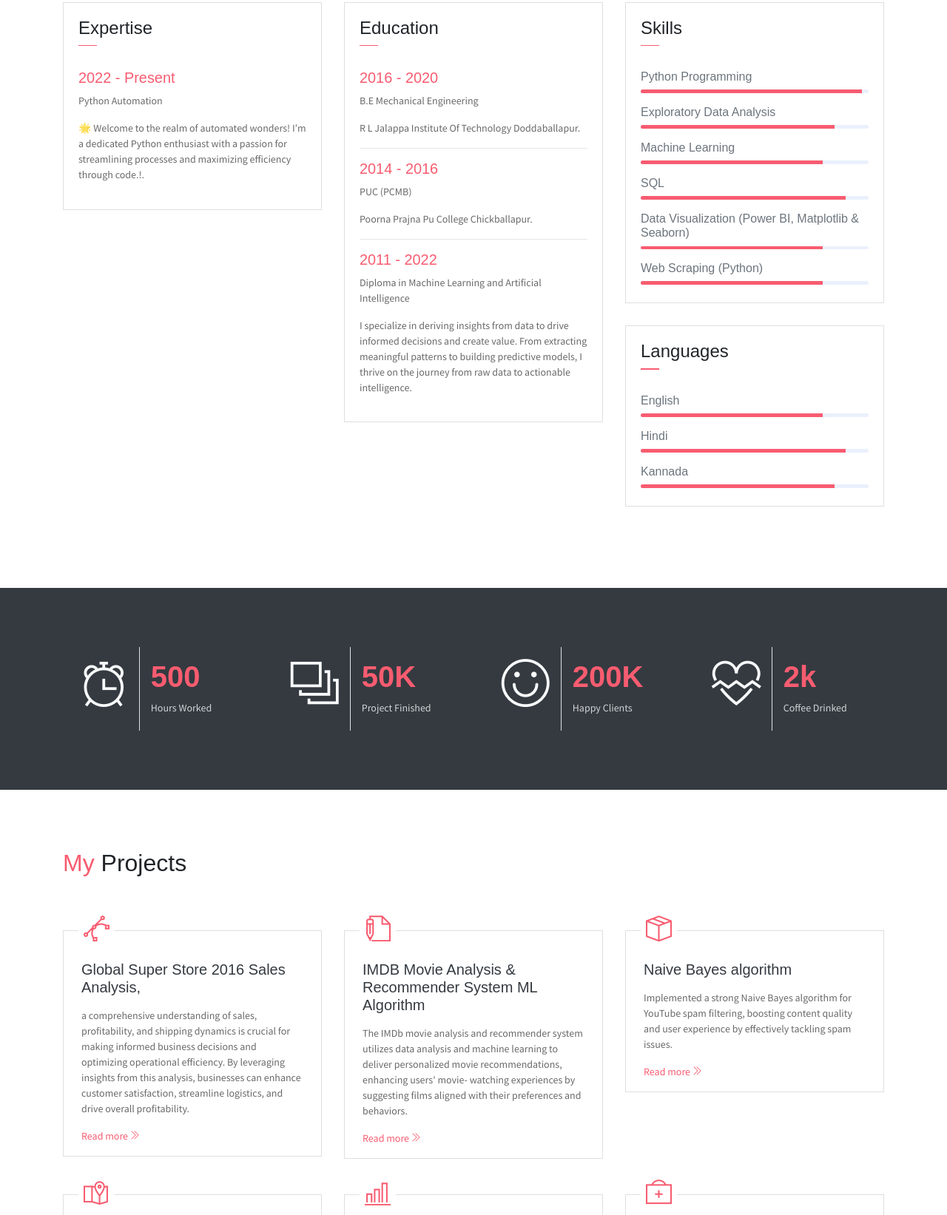
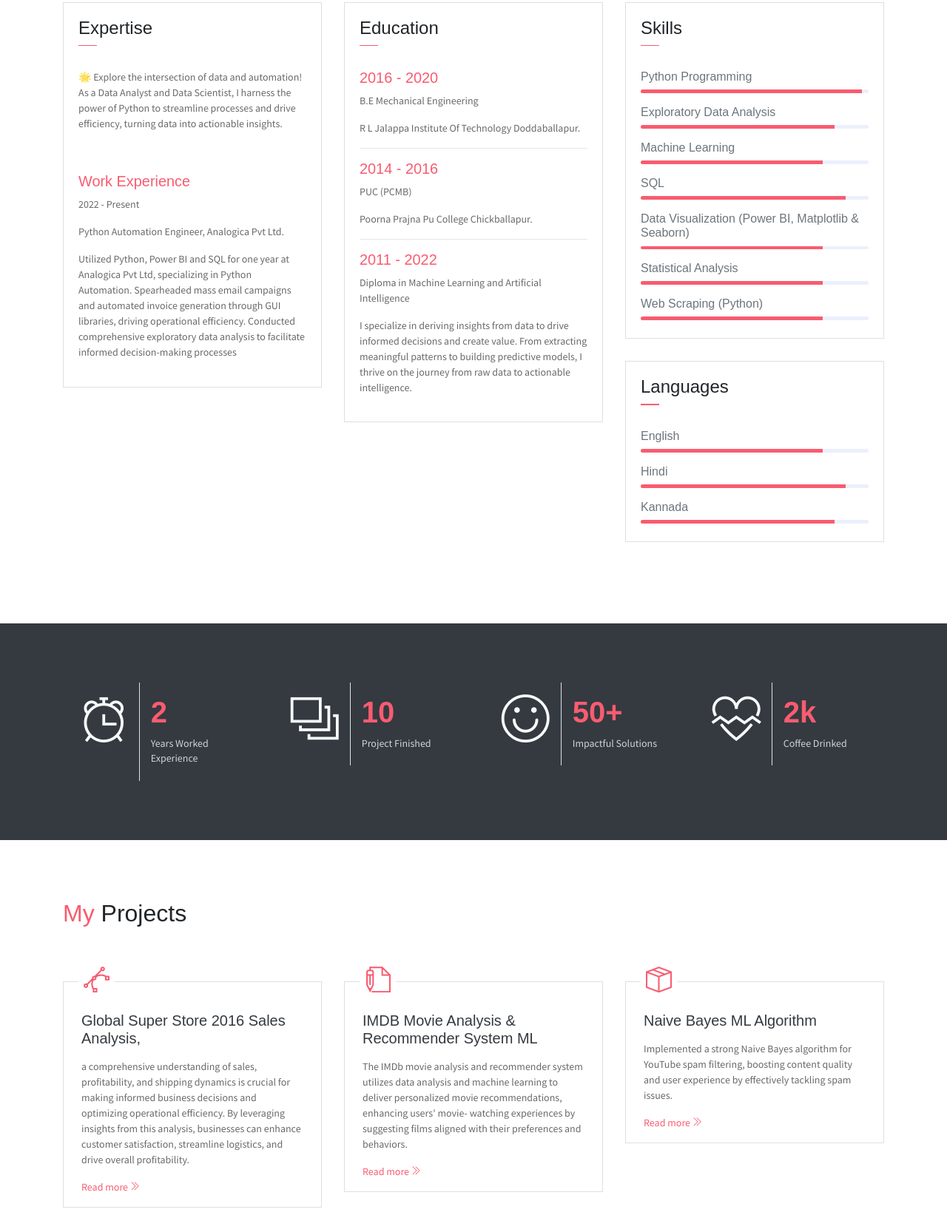
Before and after one commit to 1sumer/Sumer-Portfolio, a website: page index.html in a window 1280 px wide. Shown: the part 1441-3084 px from the top of the page at 74% size. Drawn offline with nearby package versions, Linux system fonts and the light colour scheme; some packages are replaced by stand-ins of ours; files that its build step writes are made by us from their sources.

Commit message:
Update index.html

```diff
--- a/index.html
+++ b/index.html
@@ -145,9 +145,13 @@
                             </div>
                         </div>
                         <div class="card-body">
-                            <h6 class="title text-danger">2022 - Present</h6>
-                            <P>Python Automation</P>
-                            <P class="subtitle">🌟 Welcome to the realm of automated wonders! I’m a dedicated Python enthusiast with a passion for streamlining processes and maximizing efficiency through code.!.</P>
+                            <P class="subtitle">🌟 Explore the intersection of data and automation! As a Data Analyst and Data Scientist, I harness the power of Python to streamline processes and drive efficiency, turning data into actionable insights.</P>
+                        </div>
+			<div class="card-body">
+                            <h6 class="title text-danger">Work Experience</h6>
+			    <P>2022 - Present</P>
+                            <P>Python Automation Engineer, Analogica Pvt Ltd.</P>
+                            <P class="subtitle">Utilized Python, Power BI and SQL for one year at Analogica Pvt Ltd, specializing in Python Automation. Spearheaded mass email campaigns and automated invoice generation through GUI libraries, driving operational efficiency. Conducted comprehensive exploratory data analysis to facilitate informed decision-making processes</P>
                         </div>
                     </div>
                 </div>
@@ -204,6 +208,10 @@
                             <div class="progress mb-3">
                                 <div class="progress-bar bg-danger" role="progressbar" style="width: 80%" aria-valuenow="75" aria-valuemin="0" aria-valuemax="100"></div>
                             </div>
+			    <h6>Statistical Analysis</h6>
+                            <div class="progress mb-3">
+                                <div class="progress-bar bg-danger" role="progressbar" style="width: 80%" aria-valuenow="75" aria-valuemin="0" aria-valuemax="100"></div>
+                            </div>
                             <h6>Web Scraping (Python)</h6>
                             <div class="progress mb-3">
                                 <div class="progress-bar bg-danger" role="progressbar" style="width: 80%" aria-valuenow="75" aria-valuemin="0" aria-valuemax="100"></div>
@@ -246,8 +254,8 @@
                             <div class="m-auto"><i class="ti-alarm-clock icon-xl"></i></div>
                         </div>
                         <div class="col-7 text-left py-3">
-                            <h1 class="text-danger font-weight-bold font40">500</h1>
-                            <p class="text-light mb-1">Hours Worked</p>
+                            <h1 class="text-danger font-weight-bold font40">2</h1>
+                            <p class="text-light mb-1">Years Worked Experience</p>
                         </div>
                     </div>
                 </div>
@@ -257,7 +265,7 @@
                             <div class="m-auto"><i class="ti-layers-alt icon-xl"></i></div>
                         </div>
                         <div class="col-7 text-left py-3">
-                            <h1 class="text-danger font-weight-bold font40">50K</h1>
+                            <h1 class="text-danger font-weight-bold font40">10</h1>
                             <p class="text-light mb-1">Project Finished</p>
                         </div>
                     </div>
@@ -268,8 +276,8 @@
                             <div class="m-auto"><i class="ti-face-smile icon-xl"></i></div>
                         </div>
                         <div class="col-7 text-left py-3">
-                            <h1 class="text-danger font-weight-bold font40">200K</h1>
-                            <p class="text-light mb-1">Happy Clients</p>
+                            <h1 class="text-danger font-weight-bold font40">50+</h1>
+                            <p class="text-light mb-1">Impactful Solutions</p>
                         </div>
                     </div>
                 </div>
@@ -310,9 +318,9 @@
                             <i class="ti-write text-danger" aria-hidden="true"></i>
                         </div>
                         <div class="card-body px-4 py-3">
-                            <h5 class="mb-3 card-title text-dark">IMDB Movie Analysis & Recommender System ML Algorithm</h5>
+                            <h5 class="mb-3 card-title text-dark">IMDB Movie Analysis & Recommender System ML</h5>
                             <P class="subtitle">The IMDb movie analysis and recommender system utilizes data analysis and machine learning to deliver personalized movie recommendations, enhancing users' movie- watching experiences by suggesting films aligned with their preferences and behaviors.</P>
-                            <a href="https://github.com/1sumer/Recommendation/blob/main/Movie_Base%20Recommender/Movie_Base.ipynb" class="read-more">Read more <i class="ti-angle-double-right"></i></a>
+                            <a href="https://github.com/1sumer/Recommendation/blob/main/Movie_I%20Recommender/Recommendation%201.ipynb" class="read-more">Read more <i class="ti-angle-double-right"></i></a>
                         </div>
                     </div>
                 </div>
@@ -322,7 +330,7 @@
                             <i class="ti-package text-danger" aria-hidden="true"></i>
                         </div>
                         <div class="card-body px-4 py-3">
-                            <h5 class="mb-3 card-title text-dark">Naive Bayes algorithm</h5>
+                            <h5 class="mb-3 card-title text-dark">Naive Bayes ML Algorithm</h5>
                             <P class="subtitle">Implemented a strong Naive Bayes algorithm for YouTube spam filtering, boosting content quality and user experience by effectively tackling spam issues.</P>
                             <a href="https://github.com/1sumer/Naive-Bayes/blob/main/Naive%20Bayes%201.ipynb" class="read-more">Read more <i class="ti-angle-double-right"></i></a>
                         </div>
@@ -334,7 +342,7 @@
                             <i class="ti-map-alt text-danger" aria-hidden="true"></i>
                         </div>
                         <div class="card-body px-4 py-3">
-                            <h5 class="mb-3 card-title text-dark">Sending a Mass Emails Using SMTP Server</h5>
+                            <h5 class="mb-3 card-title text-dark">Automated Bulk Email Sender Using SMTP Server</h5>
                             <P class="subtitle">Developed a Python application with a user-friendly Tkinter GUI for efficient management and sending of mass emails, leveraging the Sendinblue SMTP server to ensure reliable and secure email communication</P>
                             <a href="https://github.com/1sumer/Mass_email/blob/main/Mass%20mail%20with%20PDF.py" class="read-more">Read more <i class="ti-angle-double-right"></i></a>
                         </div>
@@ -371,6 +379,7 @@
     <section class="section bg-dark py-5">
         <div class="container text-center">
             <h2 class="text-light mb-5 font-weight-normal">I Am Available For FreeLance</h2>
+	    <a href="https://github.com/1sumer/Invoices/blob/main/INVOICE%200.3.py" class="read-more">Read more <i class="btn bg-primary w-lg"></i></a>
             <button class="btn bg-primary w-lg" >Hire me</button>
         </div>
     </section>
```
